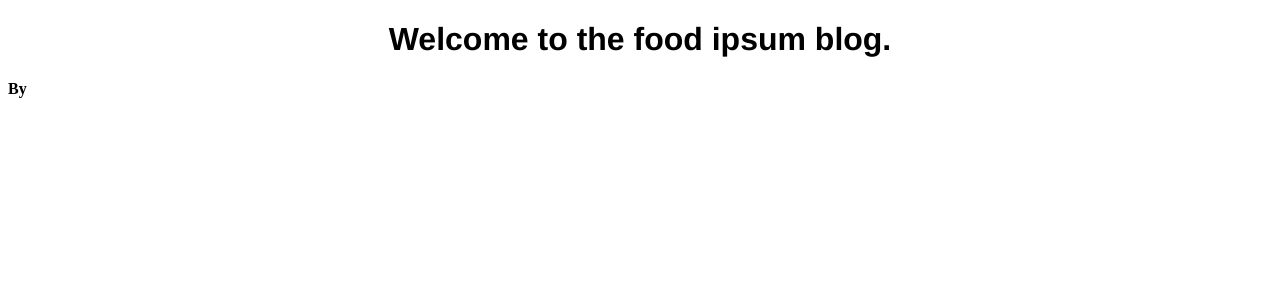
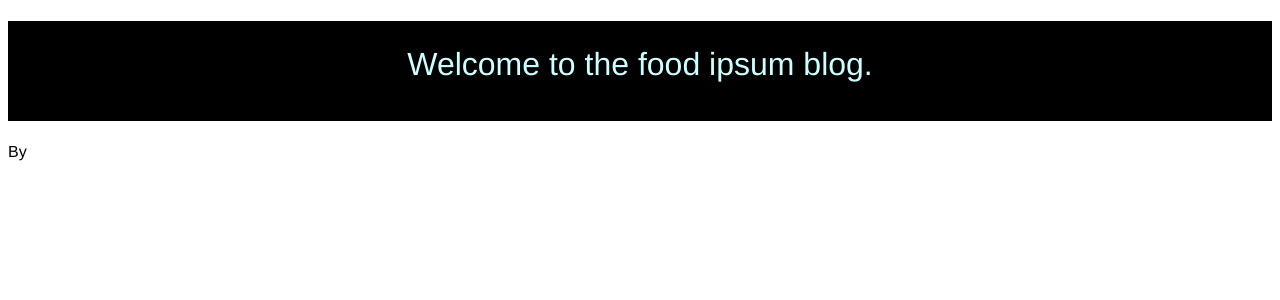
Before and after one commit to zogoldberg/lamp-blog, a PHP site: page /articles.php?ID=1 in a window 1280 px wide. Shown: the top 300 px of the page. Run offline with PHP 8.4, Linux system fonts and the light colour scheme; data that the repository does not hold is empty.

Commit message:
not as ugly

```diff
--- a/style.css
+++ b/style.css
@@ -2,27 +2,42 @@
 	background-color: #FFFFFF;
 }
 
+header {
+	background-color: black;
+	width: 100%;
+	height: 100px;
+}
+
 h1 {
-	font-family: "Helvetica";
+	padding-top: 25px;
+	font-family: helvetica;
+	font-weight: 300;
 	font-size: 2em;
 	text-align: center;
+	color: #ccffff;
 }
 
 
 h2 {
-	font-family: "Helvetica";
-	font-style: italic;
+	font-family: helvetica;
 	color: "black";
+	font-weight: 300;
+	background-color: #ccffff;
 }
-
-
-
-article {
-	font-family: "Arial";
-
-}
-
 
 a {
 	text-decoration: none;
 }
+
+h4 {
+	font-family: "Helvetica";
+	font-weight: 350;
+}
+
+article {
+	font-family: "Arial";
+}
+
+a:visited {
+	color: black;
+}
```
